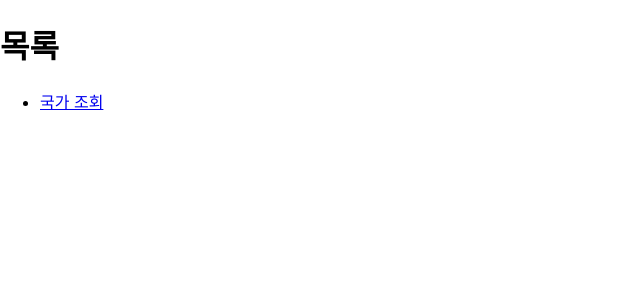
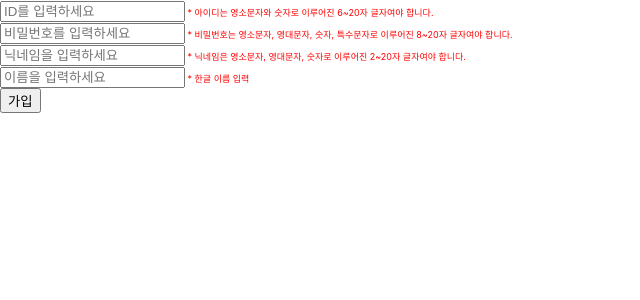
Before and after one commit to jollypyun/one-ui, a React (Create React App) app in the folder one-ui/: page /auth/join in a window 1280 px wide. Before the commit this address had no page. Shown: the top 300 px of the page, without its empty margins (0-640 px from the left). Built offline with nearby package versions, Linux system fonts and the light colour scheme.

Commit message:
- 10일 커밋

```diff
--- a/one-ui/package.json
+++ b/one-ui/package.json
@@ -16,10 +16,8 @@
     "react": "^18.2.0",
     "react-dom": "^18.2.0",
     "react-hook-form": "^7.43.9",
-    "react-redux": "^8.0.5",
     "react-router-dom": "^6.10.0",
     "react-scripts": "^5.0.1",
-    "redux": "^4.2.1",
     "web-vitals": "^2.1.4"
   },
   "scripts": {
--- a/one-ui/src/layout/Headerbar.js
+++ b/one-ui/src/layout/Headerbar.js
@@ -1,3 +1,4 @@
+import { Button } from "@mui/material";
 import { Link, useLocation } from "react-router-dom";
 
 const Headerbar = (props) => {
@@ -5,9 +6,9 @@ const Headerbar = (props) => {
     const urlPath = location.pathname.split('/')
     const {pageList} = props
 
+    if(location.pathname === "/login" || "/join") return null;
     return (
         <div>
-            <h1>목록</h1>
             <ul>
                 {pageList.map((item) => {
                     const {text, path} = item;
@@ -22,6 +23,9 @@ const Headerbar = (props) => {
                     )
                 })}
             </ul>
+            <Link key={`Login`} to={"/auth/login"}>
+                <Button>Login</Button>
+            </Link>
         </div>
     )
 }
--- /dev/null
+++ b/one-ui/src/pages/Join.js
@@ -0,0 +1,83 @@
+import { useForm } from "react-hook-form"
+import axios from "axios"
+import { useNavigate } from "react-router-dom"
+
+const Join = () => {
+    const regId = /^(?=.*?[a-z])(?=.*?[0-9]).{6,20}$/g
+    const regPw = /^(?=.*?[A-Z])(?=.*?[a-z])(?=.*?[0-9])(?=.*?[#?!@$ %^&*-]).{8,}$/g
+    const regNickname = /^[a-zA-Z0-9]{2,20}$/g
+    const regName = /^[ㄱ-ㅎ|ㅏ-ㅣ|가-힣]{2,10}$/g
+
+    const navigate = useNavigate();
+    const { register, handleSubmit, reset } = useForm();
+
+    const onSubmit = (data) => {
+        console.log(data);
+        if (!regId.test(data.userId) || !regPw.test(data.password) || !regNickname.test(data.nickname) || !regName.test(data.name)) {
+            alert(`형식에 안 맞는 입력이 존재합니다.`)
+            return
+        }
+
+        const joinMember = {
+            userId: data.userId,
+            password: data.password,
+            nickname: data.nickname,
+            name: data.name
+        }
+
+        console.log(joinMember);
+
+        axios.post("http://localhost:9010/auth/join", joinMember)
+        .then((res) => {
+            alert(`등록되었습니다.`)
+            navigate(`/login`);
+        }).catch((e) => {
+            alert(`입력 제대로 할 것.`)
+        })
+
+        reset();
+    }
+
+    const onError = (err) => {
+        alert(err)
+    }
+
+
+    return (
+        <>
+            <form onSubmit={handleSubmit(onSubmit, onError)}>
+                <div>
+                    <input type="search"
+                        placeholder="ID를 입력하세요"
+                        {...register("userId")}
+                    />
+                    <span style={{color: 'red', fontSize: '9px'}}> * 아이디는 영소문자와 숫자로 이루어진 6~20자 글자여야 합니다.</span>
+                </div>
+                <div>
+                    <input type="password"
+                        placeholder="비밀번호를 입력하세요"
+                        {...register("password")}
+                    />
+                    <span style={{color: 'red', fontSize: '9px'}}> * 비밀번호는 영소문자, 영대문자, 숫자, 특수문자로 이루어진 8~20자 글자여야 합니다.</span>
+                </div>
+                <div>
+                    <input type="search"
+                        placeholder="닉네임을 입력하세요"
+                        {...register("nickname")}
+                    />
+                    <span style={{color: 'red', fontSize: '9px'}}> * 닉네임은 영소문자, 영대문자, 숫자로 이루어진 2~20자 글자여야 합니다.</span>
+                </div>
+                <div>
+                    <input type="search"
+                        placeholder="이름을 입력하세요"
+                        {...register("name")}
+                    />
+                    <span style={{color: 'red', fontSize: '9px'}}> * 한글 이름 입력</span>
+                </div>
+                <button type="submit">가입</button>
+            </form>
+        </>
+    )
+}
+
+export default Join;
--- a/one-ui/src/pages/Login.js
+++ b/one-ui/src/pages/Login.js
@@ -1,2 +1,64 @@
-const Login  = () => {''
+import { Button } from "@mui/material";
+import { useForm } from "react-hook-form"
+import { Link } from "react-router-dom";
+
+const Login  = () => {
+    const regHangeul = /[ㄱ-ㅎㅏ-ㅣ가-힣]/g;
+    const { register, handleSubmit } = useForm();
+
+    const checkId = (value) => {
+
+        if (regHangeul.test(value)) {
+            return false;
+        }
+        return true
+    }
+
+    const checkPassword = (value) => {
+        if (regHangeul.test(value)) {
+            return false;
+        }
+    }
+
+    const onSubmit = () => {
+
+    }
+
+    const onError = () => {
+
+    }
+
+    return (
+        <>
+            <form onSubmit={handleSubmit(onSubmit, onError)}>
+                <div>
+                    <input type="search"
+                        placeholder="ID를 입력하세요"
+                        {...register("userId", {
+                            validate: (value) => {
+                                checkId(value);
+                            }
+                        })}
+                    />
+                </div>
+                <div>
+                    <input type="password"
+                        placeholder="비밀번호를 입력하세요"
+                        {...register("password", {
+                            validate: (value) => {
+                                checkPassword(value);
+                            }
+                        })}
+                    />
+                </div>
+            </form>
+            <div>
+                <Link key={`Join`} to={"/join"}>
+                    <Button>Join</Button>
+                </Link>
+            </div>
+        </>
+    )
 }
+
+export default Login
--- a/one-ui/src/routes/OneRoutes.js
+++ b/one-ui/src/routes/OneRoutes.js
@@ -2,6 +2,8 @@ import { Route, BrowserRouter as Router, Routes } from 'react-router-dom'
 import { useMemo, useState } from 'react';
 import NationList from '../pages/NationList';
 import Headerbar from '../layout/Headerbar';
+import Login from '../pages/Login';
+import Join from '../pages/Join';
 
 const OneRoutes = () => {
     const category = useMemo(() => [
@@ -15,6 +17,8 @@ const OneRoutes = () => {
         <Router>
             <Headerbar pageList={pageList} />
             <Routes>
+                <Route path='/auth/join' element={<Join />} />
+                <Route path='/auth/login' element={<Login />} />
                 <Route path='/nation/allNation' element={<NationList />} />
             </Routes>
         </Router>
```
Also changed, not shown: 1 other file (tests, documents, lock files or other folders).
